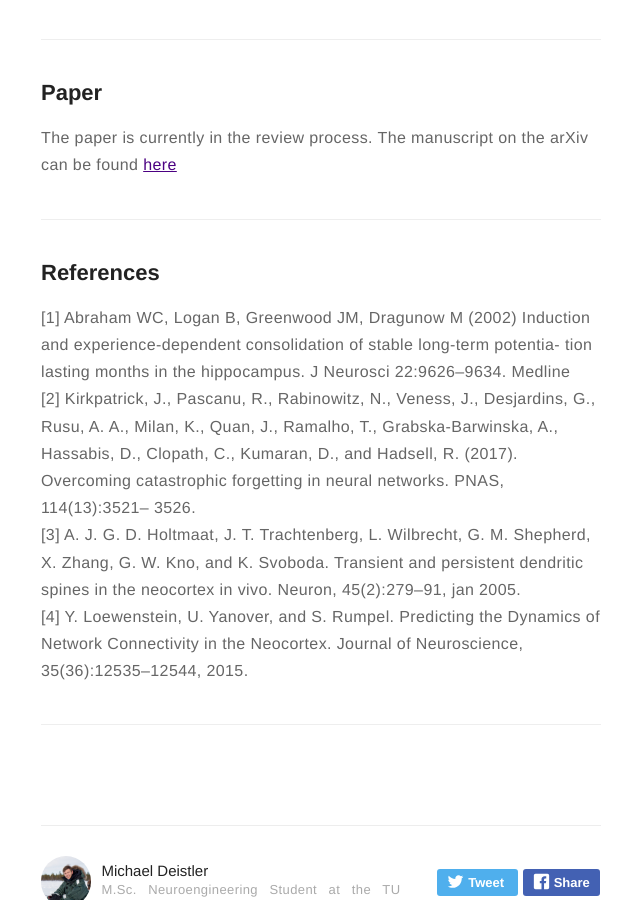
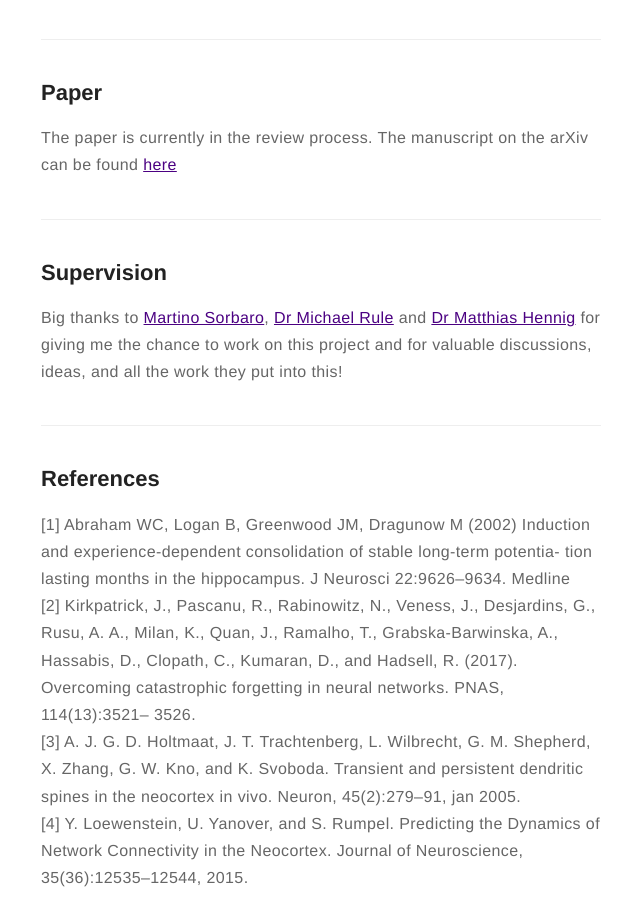
Before and after one commit to michaeldeistler/michaeldeistler.github.io, a Jekyll site: the page built from _posts/2018-04-07-local-learning-rules.markdown, in a window 1280 px wide and 900 px high, scrolled down 1729 px. Shown: the whole window, without its empty margins (319-959 px from the left). Built offline with Jekyll 4.4.1, drawn with Linux system fonts in a browser that asks for light colours; comment, search, counter and statistics services are not loaded.

```diff
--- a/_config.yml
+++ b/_config.yml
@@ -33,7 +33,7 @@ disqus:
 
 # if you don't have any of social below, comment the line
 # facebook: myfacebook
-# twitter: mytwitter
+twitter: deismic_
 # google: mygoogle
 # instagram: myinstagram
 # pinterest: mypinterest
--- a/_posts/2018-04-07-local-learning-rules.markdown
+++ b/_posts/2018-04-07-local-learning-rules.markdown
@@ -43,6 +43,11 @@ The paper is currently in the review process. The manuscript on the arXiv can be
 
 ---
 
+## Supervision
+Big thanks to [Martino Sorbaro](https://martinosorb.github.io), [Dr Michael Rule](http://www.eng.cam.ac.uk/profiles/mer49) and [Dr Matthias Hennig](http://homepages.inf.ed.ac.uk/mhennig/) for giving me the chance to work on this project and for valuable discussions, ideas, and all the work they put into this!
+
+---
+
 ## References
 [1] Abraham WC, Logan B, Greenwood JM, Dragunow M (2002) Induction
 and experience-dependent consolidation of stable long-term potentia- tion lasting months in the hippocampus. J Neurosci 22:9626–9634. Medline<br/>
```
